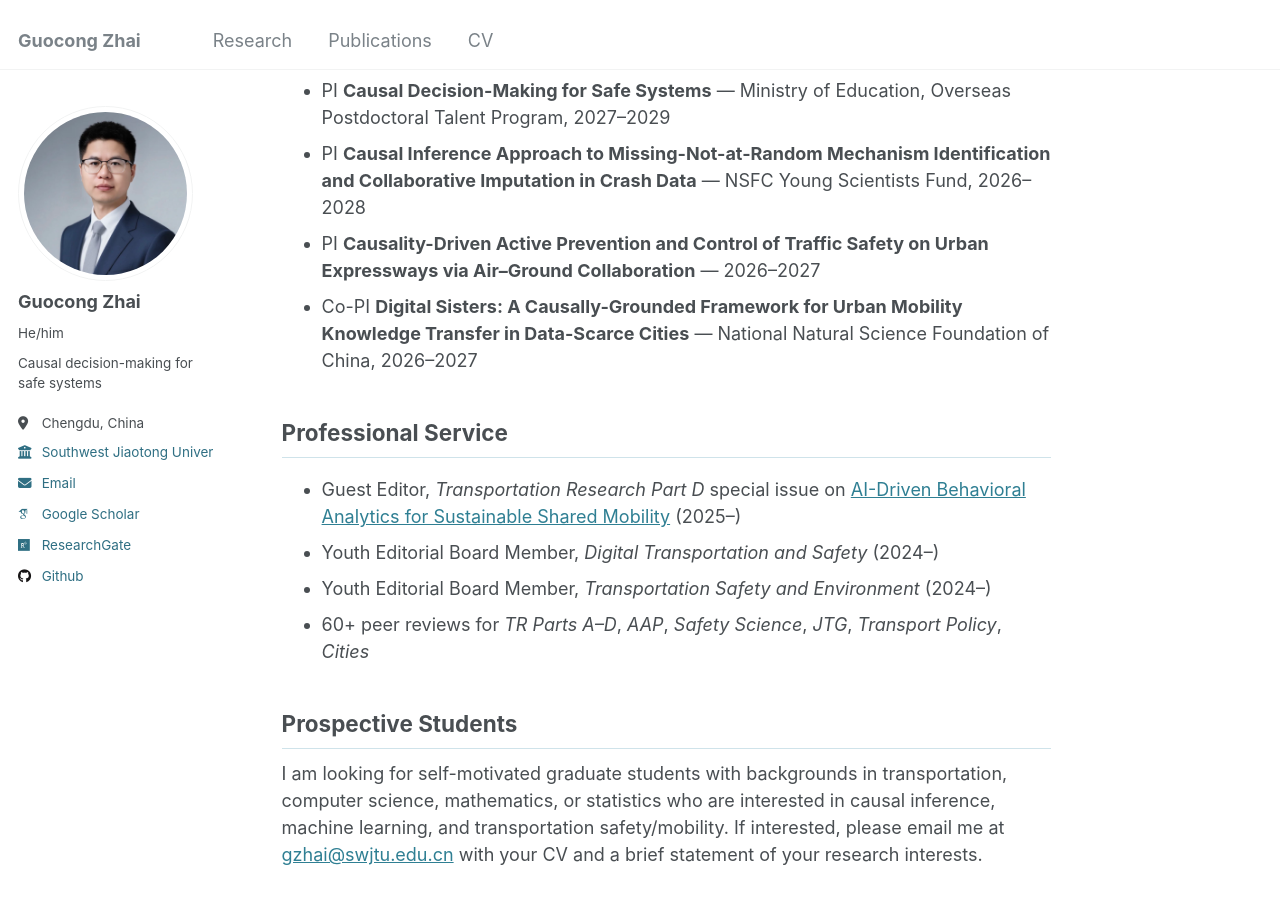
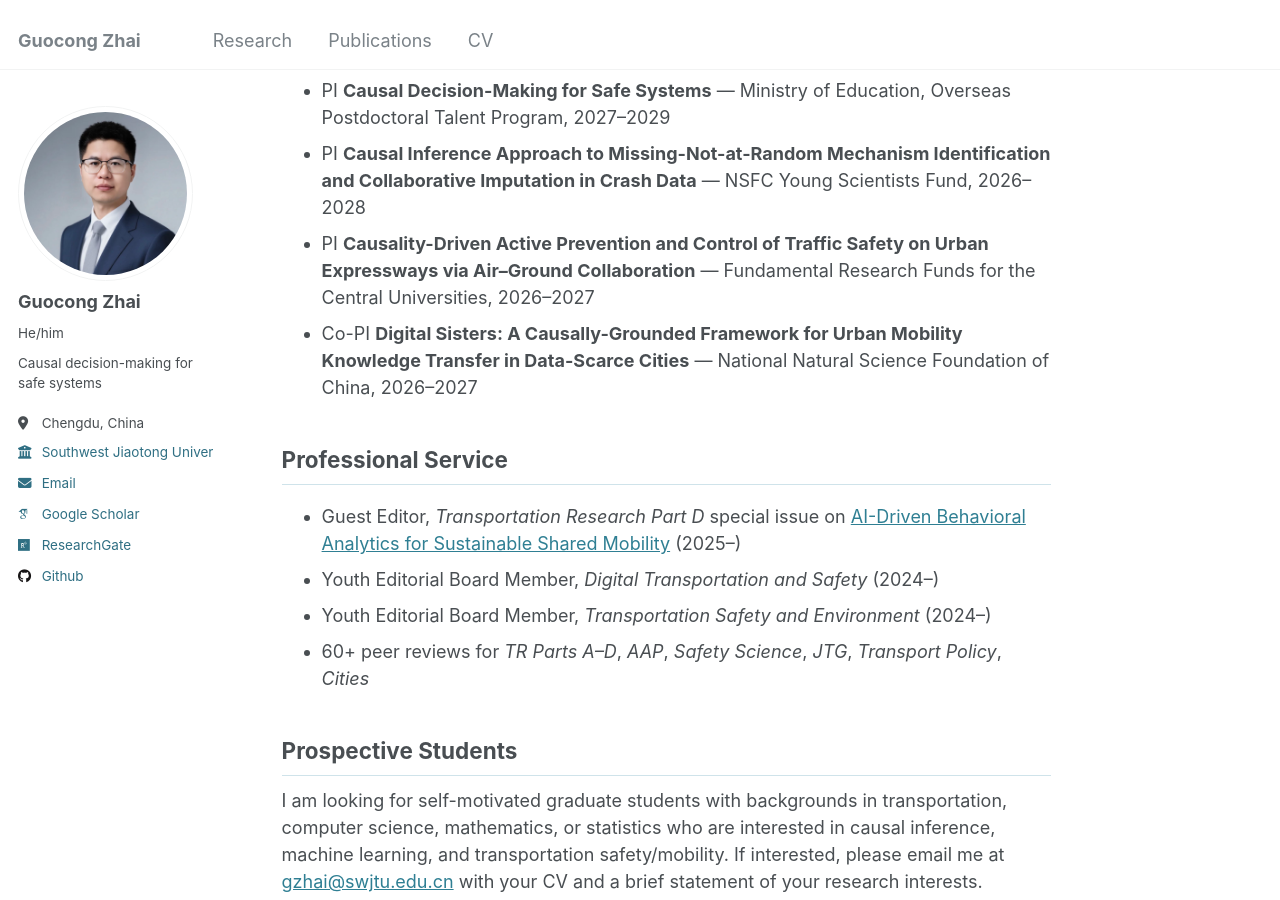
Before and after one commit to gzhai001/gzhai001.github.io, a Jekyll site: the page built from _pages/about.md, in a window 1280 px wide and 900 px high, scrolled down 2989 px. Built offline with Jekyll 4.4.1, drawn with Linux system fonts in a browser that asks for light colours; some web fonts are replaced.

Commit message:
Change funding source for traffic safety project
Updated funding source for a traffic safety project.

```diff
--- a/_pages/about.md
+++ b/_pages/about.md
@@ -152,7 +152,7 @@ Selected grants as Principal Investigator; the full list is on the <a href="/res
 
 - <span class="gz-role pi">PI</span> **Causal Decision-Making for Safe Systems** — Ministry of Education, Overseas Postdoctoral Talent Program, 2027–2029
 - <span class="gz-role pi">PI</span> **Causal Inference Approach to Missing-Not-at-Random Mechanism Identification and Collaborative Imputation in Crash Data** — NSFC Young Scientists Fund, 2026–2028
-- <span class="gz-role pi">PI</span> **Causality-Driven Active Prevention and Control of Traffic Safety on Urban Expressways via Air–Ground Collaboration** — 2026–2027
+- <span class="gz-role pi">PI</span> **Causality-Driven Active Prevention and Control of Traffic Safety on Urban Expressways via Air–Ground Collaboration** — Fundamental Research Funds for the Central Universities, 2026–2027
 - <span class="gz-role copi">Co-PI</span> **Digital Sisters: A Causally-Grounded Framework for Urban Mobility Knowledge Transfer in Data-Scarce Cities** — National Natural Science Foundation of China, 2026–2027
 
 Professional Service
```
